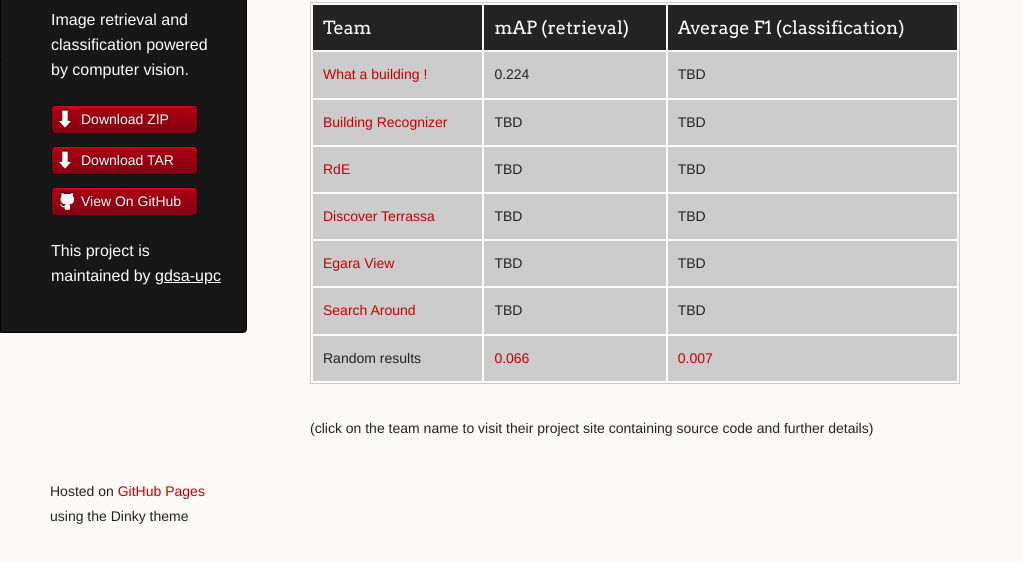
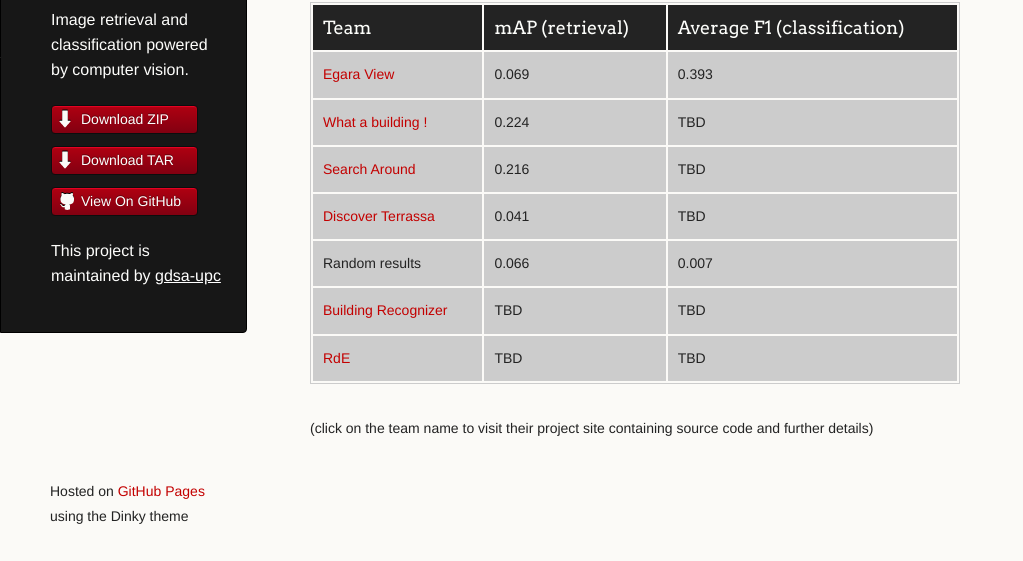
Before and after one commit to gdsa-upc/gdsa-suport, a plain HTML site: page index.html in a window 1280 px wide. Shown: the part 239-800 px from the top of the page, without its empty margins (0-1023 px from the left). Drawn offline with Linux system fonts and the light colour scheme.

Commit message:
Create gh-pages branch via GitHub

```diff
--- a/index.html
+++ b/index.html
@@ -52,9 +52,29 @@
 </thead>
 <tbody>
 <tr>
+<td><a href="http://gdsa-upc.github.io/Egara-View/">Egara View</a></td>
+<td>0.069</td>
+<td>0.393</td>
+</tr>
+<tr>
 <td><a href="http://gdsa-upc.github.io/What-a-building-App/">What a building !</a></td>
 <td>0.224</td>
 <td>TBD</td>
+</tr>
+<tr>
+<td><a href="http://gdsa-upc.github.io/Search-Around/">Search Around</a></td>
+<td>0.216</td>
+<td>TBD</td>
+</tr>
+<tr>
+<td><a href="http://gdsa-upc.github.io/Discover-Terrassa/">Discover Terrassa</a></td>
+<td>0.041</td>
+<td>TBD</td>
+</tr>
+<tr>
+<td>Random results</td>
+<td>0.066</td>
+<td>0.007</td>
 </tr>
 <tr>
 <td><a href="http://gdsa-upc.github.io/Building-Recognizer/">Building Recognizer</a></td>
@@ -65,26 +85,6 @@
 <td><a href="http://gdsa-upc.github.io/RdE/">RdE</a></td>
 <td>TBD</td>
 <td>TBD</td>
-</tr>
-<tr>
-<td><a href="http://gdsa-upc.github.io/Discover-Terrassa/">Discover Terrassa</a></td>
-<td>TBD</td>
-<td>TBD</td>
-</tr>
-<tr>
-<td><a href="http://gdsa-upc.github.io/Egara-View/">Egara View</a></td>
-<td>TBD</td>
-<td>TBD</td>
-</tr>
-<tr>
-<td><a href="http://gdsa-upc.github.io/Search-Around/">Search Around</a></td>
-<td>TBD</td>
-<td>TBD</td>
-</tr>
-<tr>
-<td>Random results</td>
-<td><a href="https://github.com/gdsa-upc/gdsa-suport/blob/master/notebooks/gdsa_s4.ipynb">0.066</a></td>
-<td><a href="https://github.com/gdsa-upc/gdsa-suport/blob/master/notebooks/gdsa_s4.ipynb">0.007</a></td>
 </tr>
 </tbody>
 </table>
```
Also changed, not shown: params.json (+1 -1 lines).
